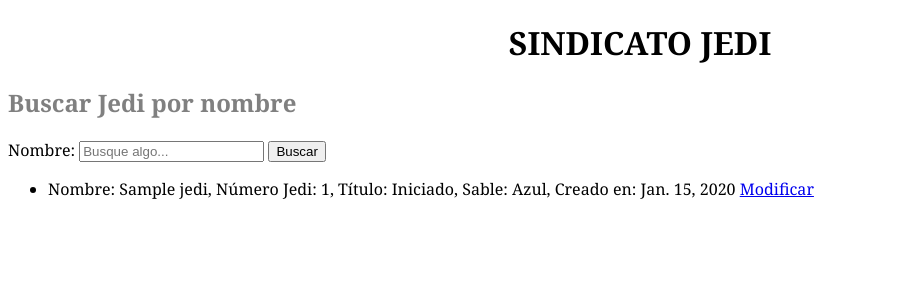
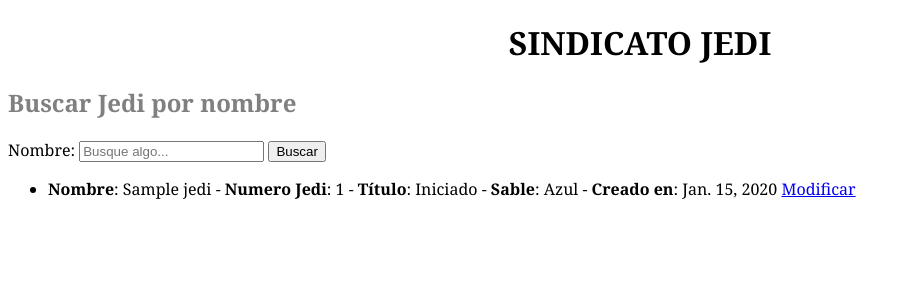
Before and after one commit to matiaslopez9411/proyecto-final, a Django app: template proyectofinal/templates/proyectofinal/buscar.html in a window 1280 px wide. Shown: the top 300 px of the page, without its empty margins (0-910 px from the left). Run offline with Django 4.2, Linux system fonts and the light colour scheme; the template is opened without the code that fills it: values that come from a table or form of the project are taken from there, others are empty; tables that the repository leaves empty hold one stand-in row (values such as "Sample post").

Commit message:
buscar.html modificado

```diff
--- a/proyectofinal/templates/proyectofinal/buscar.html
+++ b/proyectofinal/templates/proyectofinal/buscar.html
@@ -11,7 +11,7 @@
 
         {% for jedi in lista_jedis %}
             <ul>
-                <li> Nombre: {{jedi.nombre}}, Número Jedi: {{jedi.numero_jedi}}, Título: {{jedi.titulo}}, Sable: {{jedi.color_sable}}, Creado en: {{jedi.creado}} <a href="{% url 'jedis-actualizar' jedi.id %}">Modificar</a>
+                <li> <b>Nombre</b>: {{jedi.nombre}} - <b>Numero Jedi</b>: {{jedi.numero_jedi}} - <b>Título</b>: {{jedi.titulo}} - <b>Sable</b>: {{jedi.color_sable}} - <b>Creado en</b>: {{jedi.creado}} <a href="{% url 'jedis-actualizar' jedi.id %}">Modificar</a>
                 </li>
             </ul>
         {% endfor %}
```
